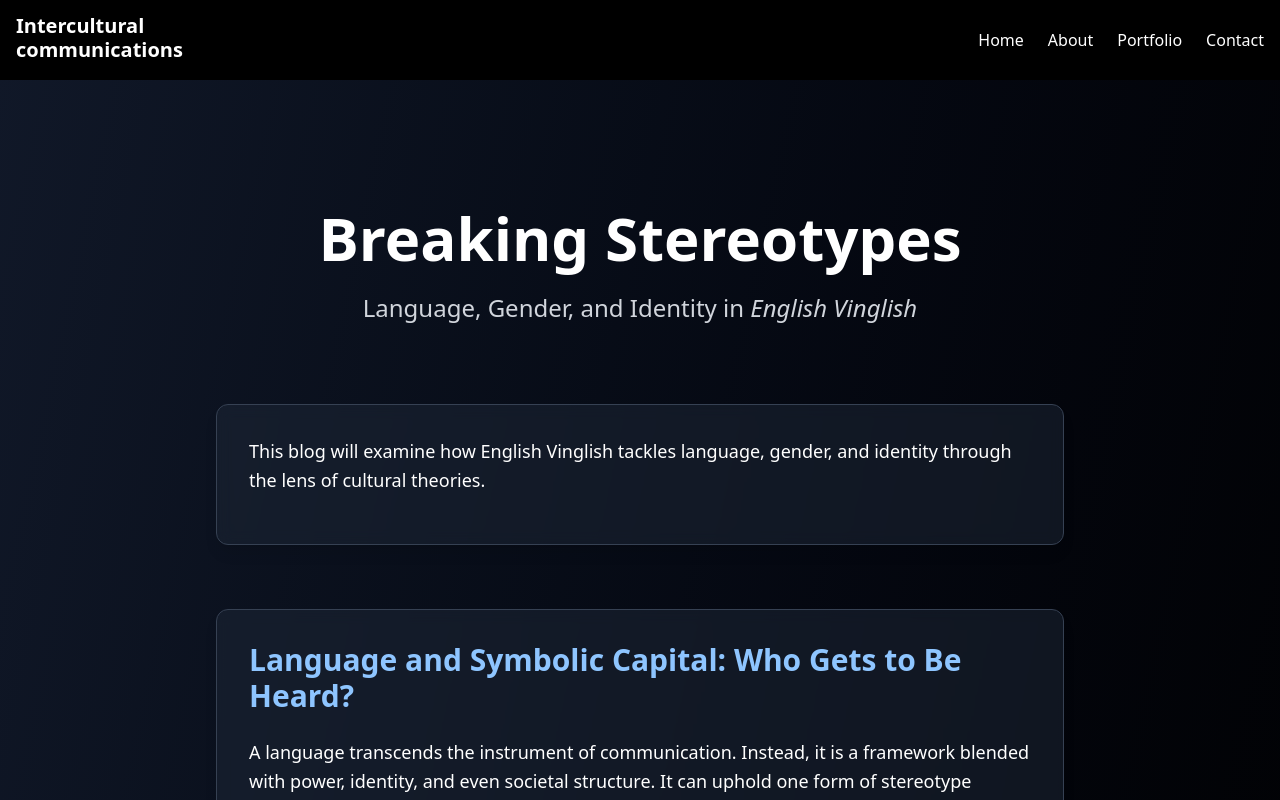
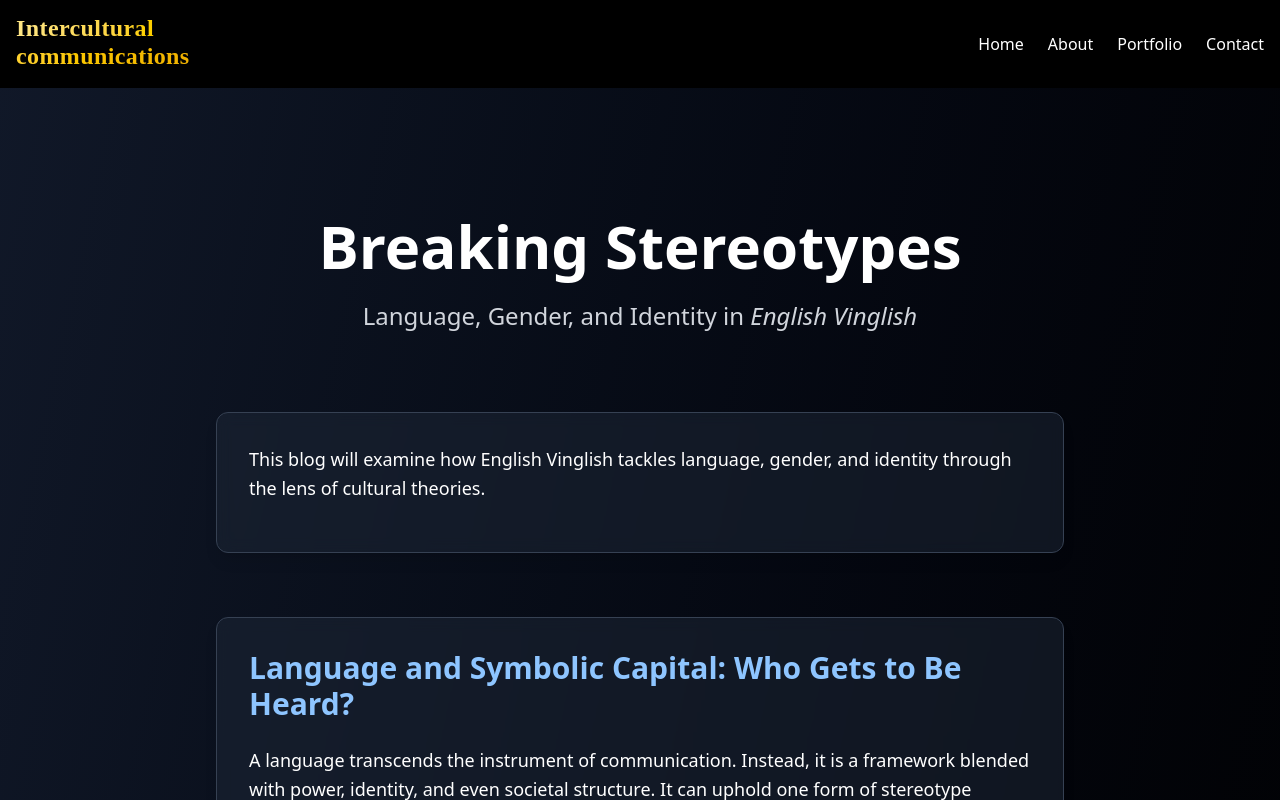
Before and after one commit to lasyaVelisela1805/Portfolio_Web_App, a React (Vite) app: page /service-two in a window 1280 px wide. Shown: the top 800 px of the page. Built offline with nearby package versions, Linux system fonts and the light colour scheme.

Commit message:
made minor changes

```diff
--- a/src/Components/NavBar.jsx
+++ b/src/Components/NavBar.jsx
@@ -5,10 +5,14 @@
   return (
     <nav className="bg-black text-white p-4 sticky top-0 z-50">
       <div className="container mx-auto flex justify-between items-center">
-        <div className="flex flex-col">
-          <span className="text-xl font-bold leading-none">Intercultural</span>
-          <span className="text-xl font-bold">communications</span>
-        </div>
+      <div className="flex flex-col font-['Limelight'] tracking-wide">
+      <span className="text-2xl font-bold leading-none text-transparent bg-clip-text bg-gradient-to-r from-amber-200 to-yellow-400">
+        Intercultural
+      </span>
+      <span className="text-2xl font-bold text-transparent bg-clip-text bg-gradient-to-r from-amber-300 to-yellow-500">
+        communications
+      </span>
+    </div>
 
         <ul className="hidden md:flex space-x-6">
           <li><a href="/" className="hover:text-gray-300 transition">Home</a></li>
--- a/src/Components/ServiceOne.jsx
+++ b/src/Components/ServiceOne.jsx
@@ -84,7 +84,7 @@
                 return (
                     <div className="page__content">
                         <h1 className="page__content-title">I</h1>
-                        <p className="mb-4 arial">This is a personal reflection from me — Moru — an international student who had to find her way through a completely new language and culture. In this diary and encounter, I talk about something that I've experienced during my initial days at university that shaped how I saw myself and how I communicated with others.
+                        <p className="mb-4 arial">This is a personal reflection from me — Peeku — an international student who had to find her way through a completely new language and culture. In this diary and encounter, I talk about something that I've experienced during my initial days at university that shaped how I saw myself and how I communicated with others.
                             Back then, these experiences made me feel uncomfortable and confused. But learning about intercultural communications helped me reflect back on those incidents, and applying the theories gave me a deeper understanding of what I went through and how it is shaping and influencing who I am becoming.
                         </p>
 
@@ -180,7 +180,7 @@
 
     <br />
                             <h1 class="font-bold text-2xl border-4 border-gray-500 rounded-xl p-4 text-center bg-gray-100 shadow-md w-fit mx-auto">
-      Word Count = 1571
+      Word Count = 1637
     </h1>
 
 
--- a/src/Components/ServiceThree.jsx
+++ b/src/Components/ServiceThree.jsx
@@ -378,7 +378,7 @@
               viewport={{ once: true }}
               transition={{ duration: 0.6 }}
             >
-              <p className="text-lg font-medium">Word count: <span className="text-purple-300">1327</span></p>
+              <p className="text-lg font-medium">Word count: <span className="text-purple-300">1220</span></p>
             </motion.div>
           </motion.div>
 
--- a/src/Components/ServiceTwo.jsx
+++ b/src/Components/ServiceTwo.jsx
@@ -197,7 +197,7 @@
             viewport={{ once: true }}
             transition={{ duration: 0.6 }}
           >
-            <p className="text-lg font-medium">Word count: <span className="text-blue-300">1327</span></p>
+            <p className="text-lg font-medium">Word count: <span className="text-blue-300">1336</span></p>
           </motion.div>
 
           {/* References Section */}
--- a/src/index.css
+++ b/src/index.css
@@ -1,5 +1,5 @@
 @import "tailwindcss";
-@import url('https://fonts.googleapis.com/css2?family=Limelight&display=swap');
+/* @import url('https://fonts.googleapis.com/css2?family=Limelight&display=swap'); */
 
 .macondo-regular {
   font-family: "Macondo", cursive;
```
